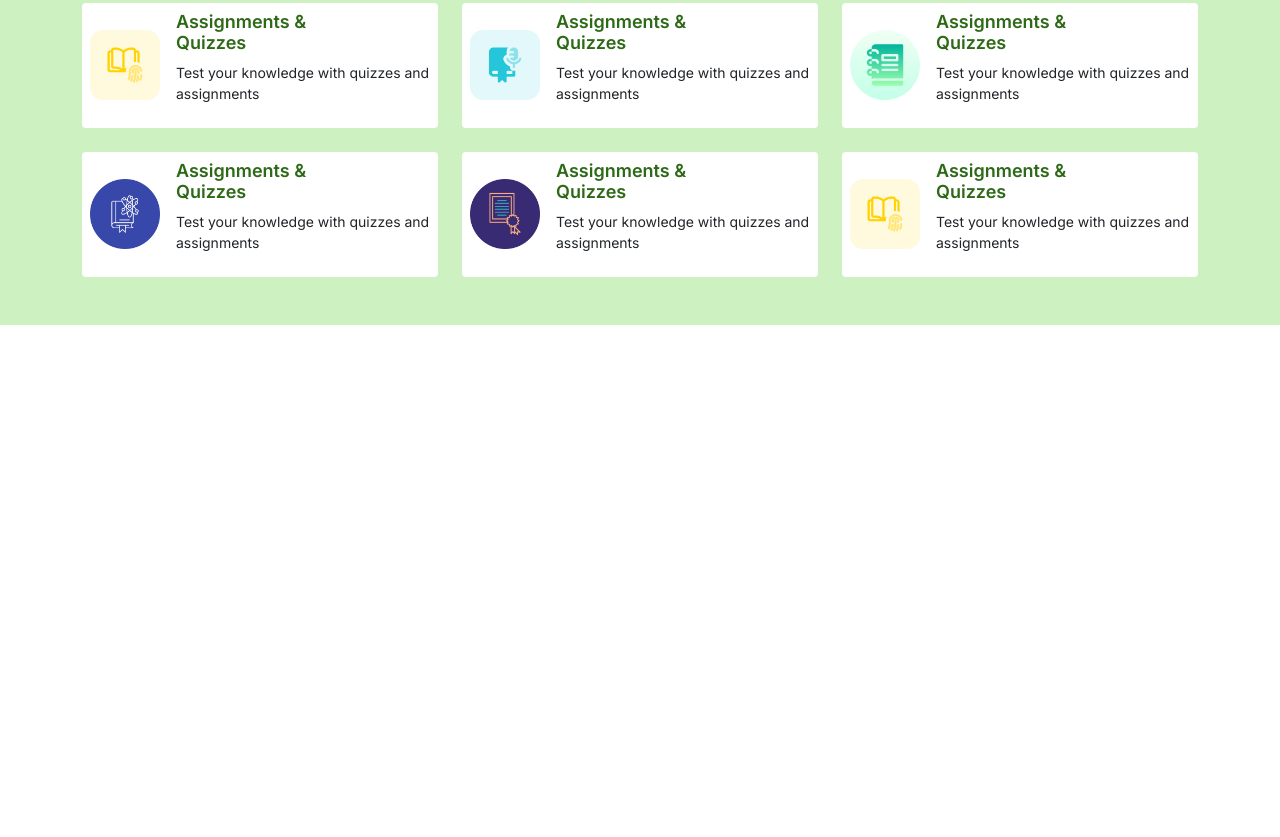
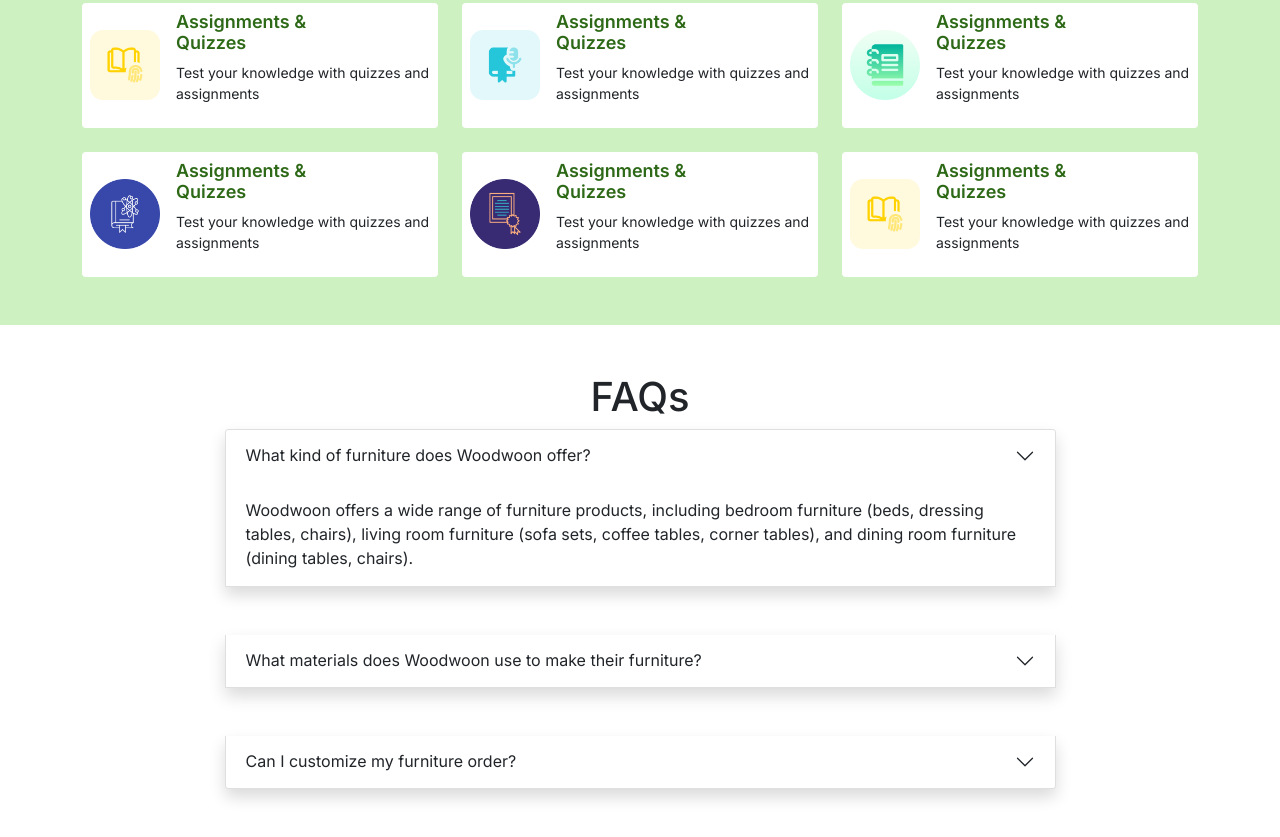
Before and after one commit to amnakhalid625/practice_projects, a plain HTML site: page bootstrap/Home.html in a window 1280 px wide. Shown: the part 962-1799 px from the top of the page. Before the commit the page ends 1287 px from the top, so only its background shows below. Drawn offline with nearby package versions, Linux system fonts and the light colour scheme; files that its build step writes are made by us from their sources; files whose address does not match are found by name.

Commit message:
bootstrap_practice

```diff
--- a/bootstrap/Home.html
+++ b/bootstrap/Home.html
@@ -253,6 +253,67 @@
     </section>
 
 
+    <!-- Accordians -->
+
+<section class="container-fluid py-lg-5 py-sm-4 py-3 border-2 ">
+    <div class="container">
+        <div class="row justify-content-center">
+            <div class="col-lg-9 " >
+                <h1 class="text-center">FAQs</h1>
+
+                <div class="accordion" id="accordionPanelsStayOpenExample">
+                    <div class="accordion-item mb-5 shadow ">
+                        <h2 class="accordion-header" id="panelsStayOpen-headingOne">
+                            <button class="accordion-button collapsed" type="button" data-bs-toggle="collapse" data-bs-target="#faq1" aria-expanded="true" aria-controls="panelsStayOpen-collapseOne">
+                                What kind of furniture does Woodwoon offer?
+                            </button>
+                          </h2>
+
+                          <div id="faq1" class="accordion-collapse collapse show" aria-labelledby="panelsStayOpen-headingOne">
+                            <div class="accordion-body">
+                                Woodwoon offers a wide range of furniture products, including bedroom furniture (beds, dressing tables, chairs), living room furniture (sofa sets, coffee tables, corner tables), and dining room furniture (dining tables, chairs).
+                            </div>
+                          </div>
+
+                    </div>
+
+                    <div class="accordion-item mb-5 shadow">
+                        <h2 class="accordion-header" id="panelsStayOpen-headingOne">
+                            <button class="accordion-button collapsed" type="button" data-bs-toggle="collapse" data-bs-target="#faq2" aria-expanded="true" aria-controls="panelsStayOpen-collapseOne">
+                                What materials does Woodwoon use to make their furniture?
+                            </button>
+                          </h2>
+
+                           <div id="faq2" class="accordion-collapse collapse" aria-labelledby="panelsStayOpen-headingTwo">
+      <div class="accordion-body">
+        <strong>This is the second item's accordion body.</strong> It is hidden by default, until the collapse plugin adds the appropriate classes that we use to style each element. These classes control the overall appearance, as well as the showing and hiding via CSS transitions. You can modify any of this with custom CSS or overriding our default variables. It's also worth noting that just about any HTML can go within the <code>.accordion-body</code>, though the transition does limit overflow.
+      </div>
+    </div>
+                    </div>
+
+                    <div class="accordion-item shadow">
+
+                        <h2 class="accordion-header" id="panelsStayOpen-headingThree">
+                            <button class="accordion-button collapsed" type="button" data-bs-toggle="collapse" data-bs-target="#faq3" aria-expanded="false" aria-controls="panelsStayOpen-collapseThree">
+                                Can I customize my furniture order?
+                            </button>
+                          </h2>
+
+                          <div id="faq3" class="accordion-collapse collapse" aria-labelledby="panelsStayOpen-headingThree">
+                            <div class="accordion-body">
+                                Yes, we offer custom shipping for larger items like beds, dressing tables, sofa sets, and dining tables. Please contact us to discuss your specific needs and we will do our best to accommodate your request.
+                            </div>
+                          </div>
+                    </div>
+
+                </div>
+            </div>
+        </div>
+
+    </div>
+</section>
+
+
 
 
 
```
Also changed, not shown: website/index.html (+3 -3 lines), bootstrap/css/style.css (line endings or trailing spaces).
